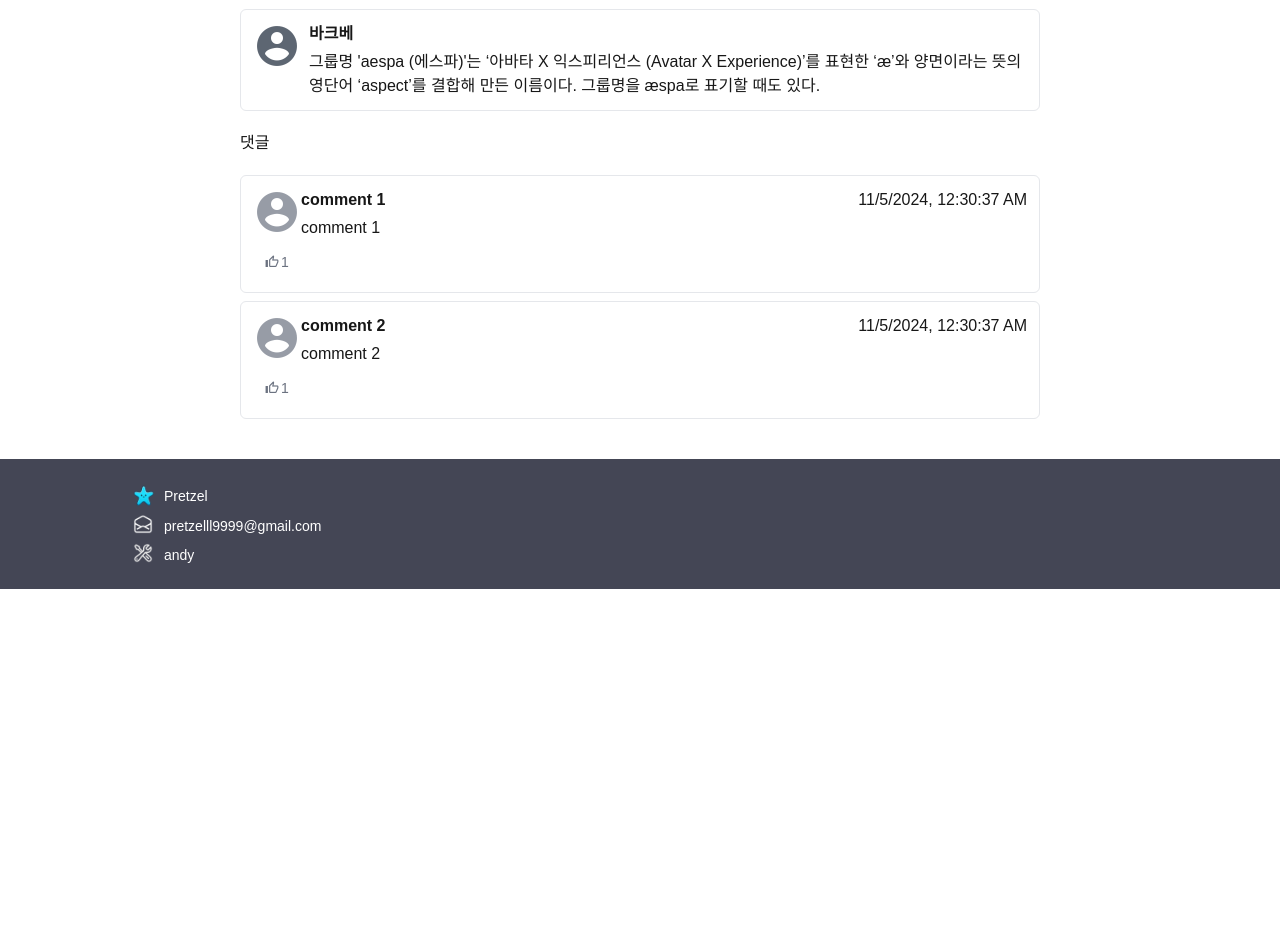
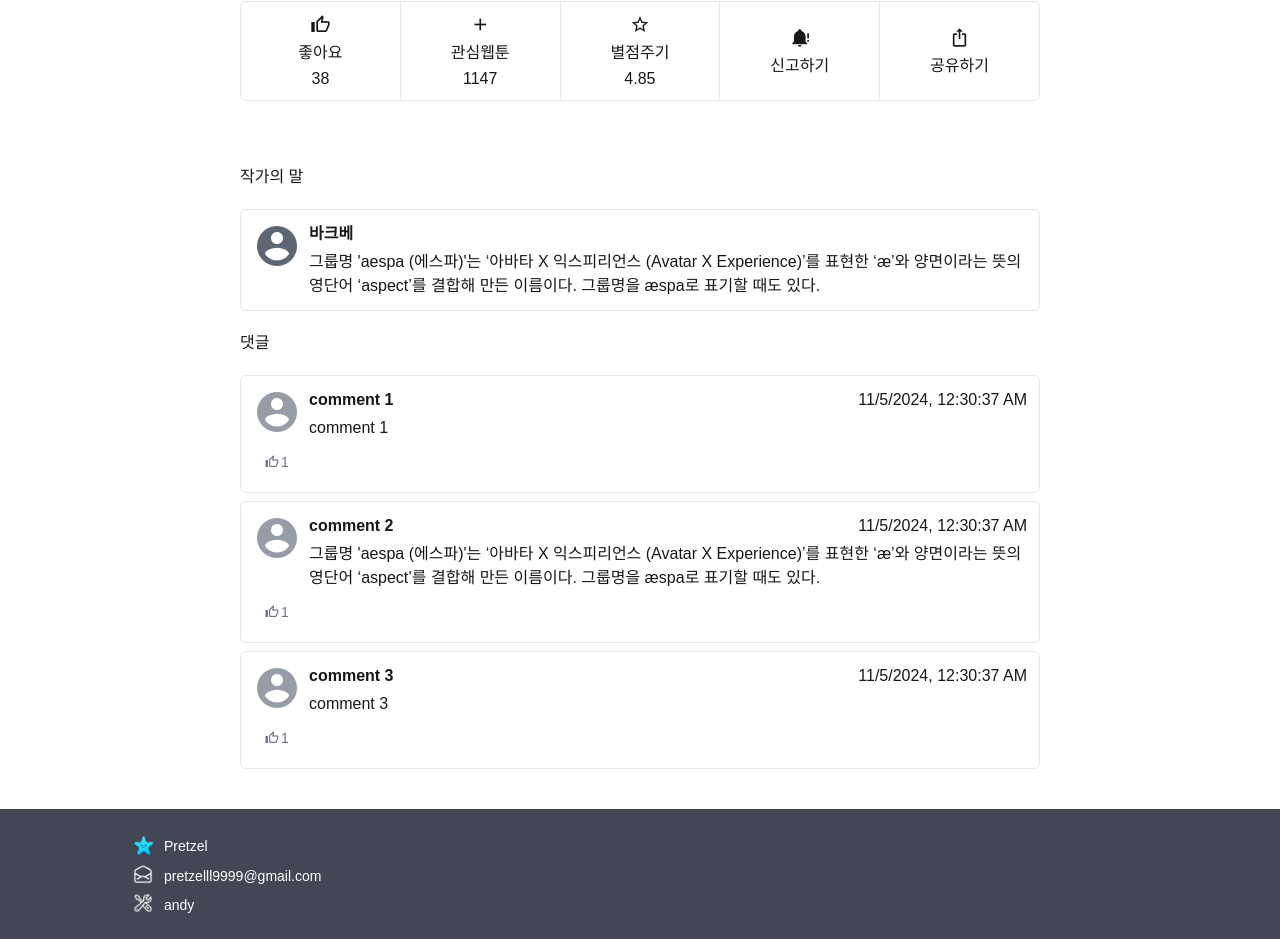
Before and after one commit to Pretzel-11-12/dreamketcher-fe, a Next.js app: page /webtoon/detail in a window 1280 px wide. Shown: the part 2163-3102 px from the top of the page. Before the commit the page ends 2752 px from the top, so only its background shows below. Built offline with nearby package versions, Linux system fonts and the light colour scheme.

Commit message:
[FE] feat: Add Detail Page

```diff
--- a/src/app/(afterLogin)/webtoon/_component/Comment.tsx
+++ b/src/app/(afterLogin)/webtoon/_component/Comment.tsx
@@ -17,7 +17,7 @@ export default function Comment({
   const time = new Date(timestamp).toLocaleString();
   return (
     <div className="flex flex-col p-3 border rounded-md gap-1">
-      <div className="flex w-full">
+      <div className="flex w-full gap-2">
         <span className="mdi mdi-account-circle text-gray-500/70 text-5xl"></span>
         <div className="flex flex-col gap-1 w-full">
           <div className="flex w-full justify-between">
--- a/src/app/(afterLogin)/webtoon/detail/page.tsx
+++ b/src/app/(afterLogin)/webtoon/detail/page.tsx
@@ -57,7 +57,14 @@ export default async function Detail({
             {
               id: 2,
               name: "comment 2",
-              description: `comment 2`,
+              description: `그룹명 'aespa (에스파)'는 ‘아바타 X 익스피리언스 (Avatar X Experience)’를 표현한 ‘æ’와 양면이라는 뜻의 영단어 ‘aspect’를 결합해 만든 이름이다. 그룹명을 æspa로 표기할 때도 있다.`,
+              like: 1,
+              timestamp: 1730766637666,
+            },
+            {
+              id: 3,
+              name: "comment 3",
+              description: `comment 3`,
               like: 1,
               timestamp: 1730766637666,
             },
@@ -74,7 +81,7 @@ export default async function Detail({
 
   return (
     <div className="flex flex-col gap-16 w-[800px] items-center justify-center text-md">
-      <div className="bg-[#D9D9D9] h-[1800px] w-full"></div>
+      <div className="bg-[#D9D9D9] h-[2000px] w-full"></div>
 
       <div className="bg-[#fffff] border rounded-md flex w-full h-[100px] hover:cursor-pointer">
         <div className="w-full h-full flex flex-col items-center justify-center border-r p-4 hover:bg-slate-300/20 gap-0.5">
```
